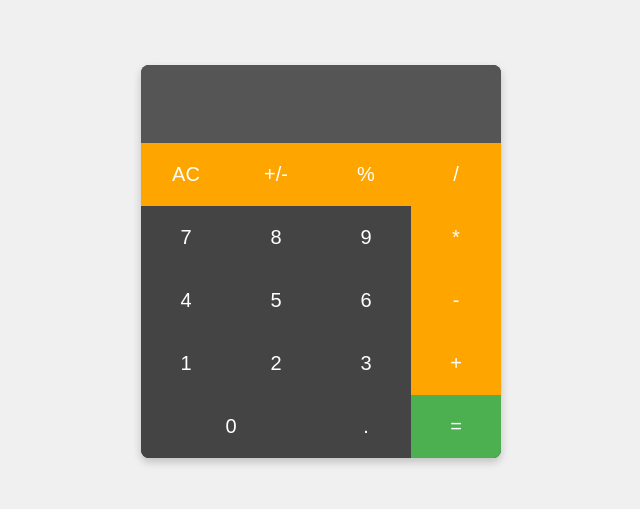
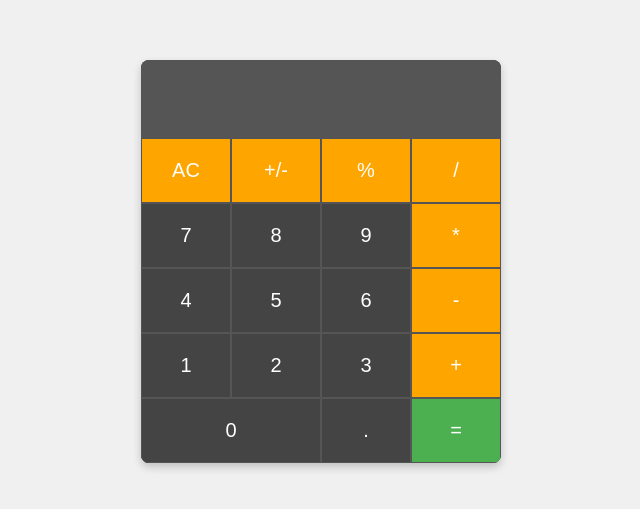
Before and after one commit to AdamKBetts/javascript-simple-calculator, a plain HTML site: page index.html in a window 1280 px wide. Shown: the part 147-656 px from the top of the page, without its empty margins (319-959 px from the left). Drawn offline with Linux system fonts and the light colour scheme.

Commit message:
Additon: Added borders and box-shadows.

```diff
--- a/style.css
+++ b/style.css
@@ -40,10 +40,12 @@ button {
     padding: 20px;
     font-size: 20px;
     border: none;
+    border: 1px solid #555;
     background-color: #444;
     color: #fff;
     cursor: pointer;
     transition: background-color 0.3s ease;
+    box-shadow: 0px 2px 4 px rgba(0, 0, 0, 0.2);
 }
 
 button:hover {
```
